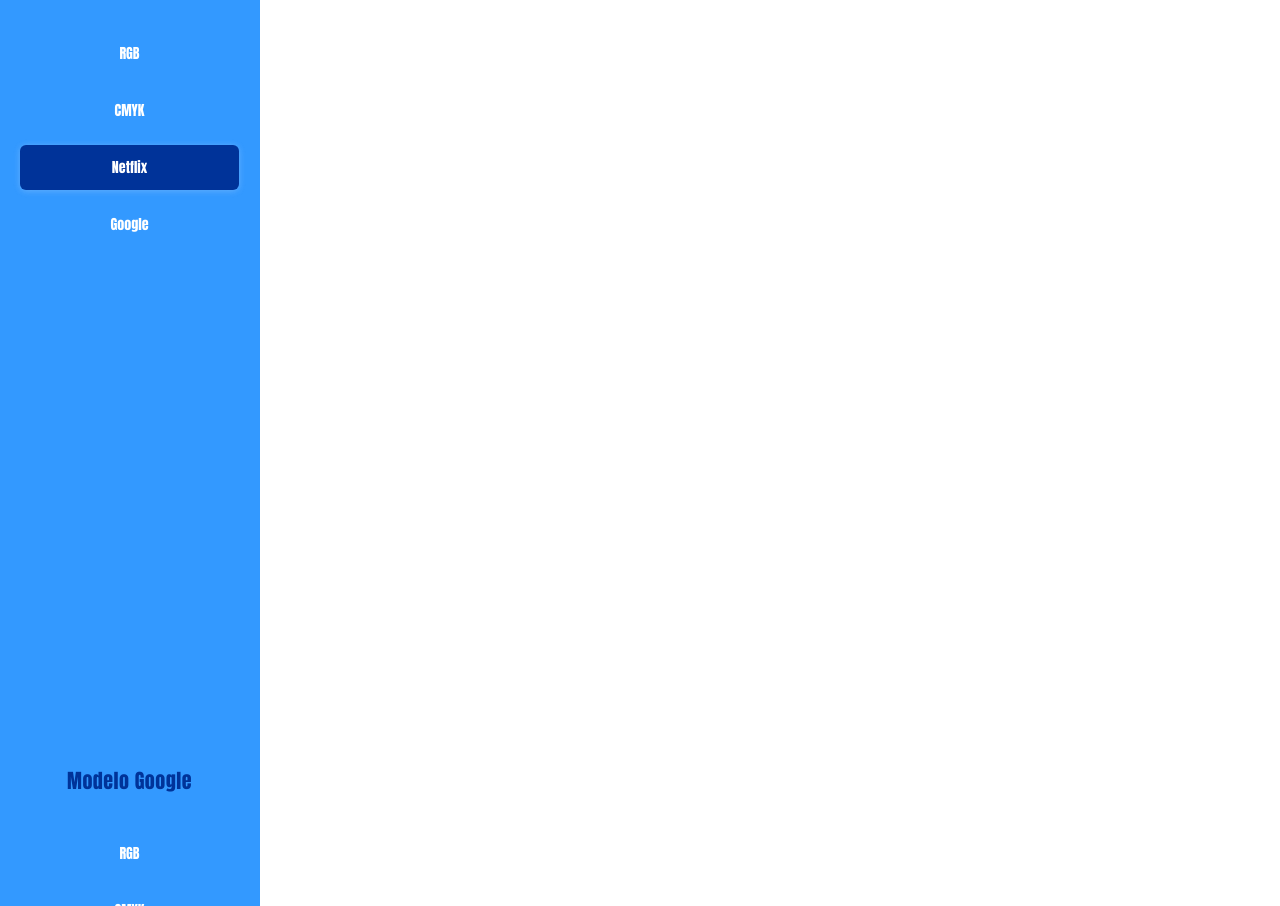
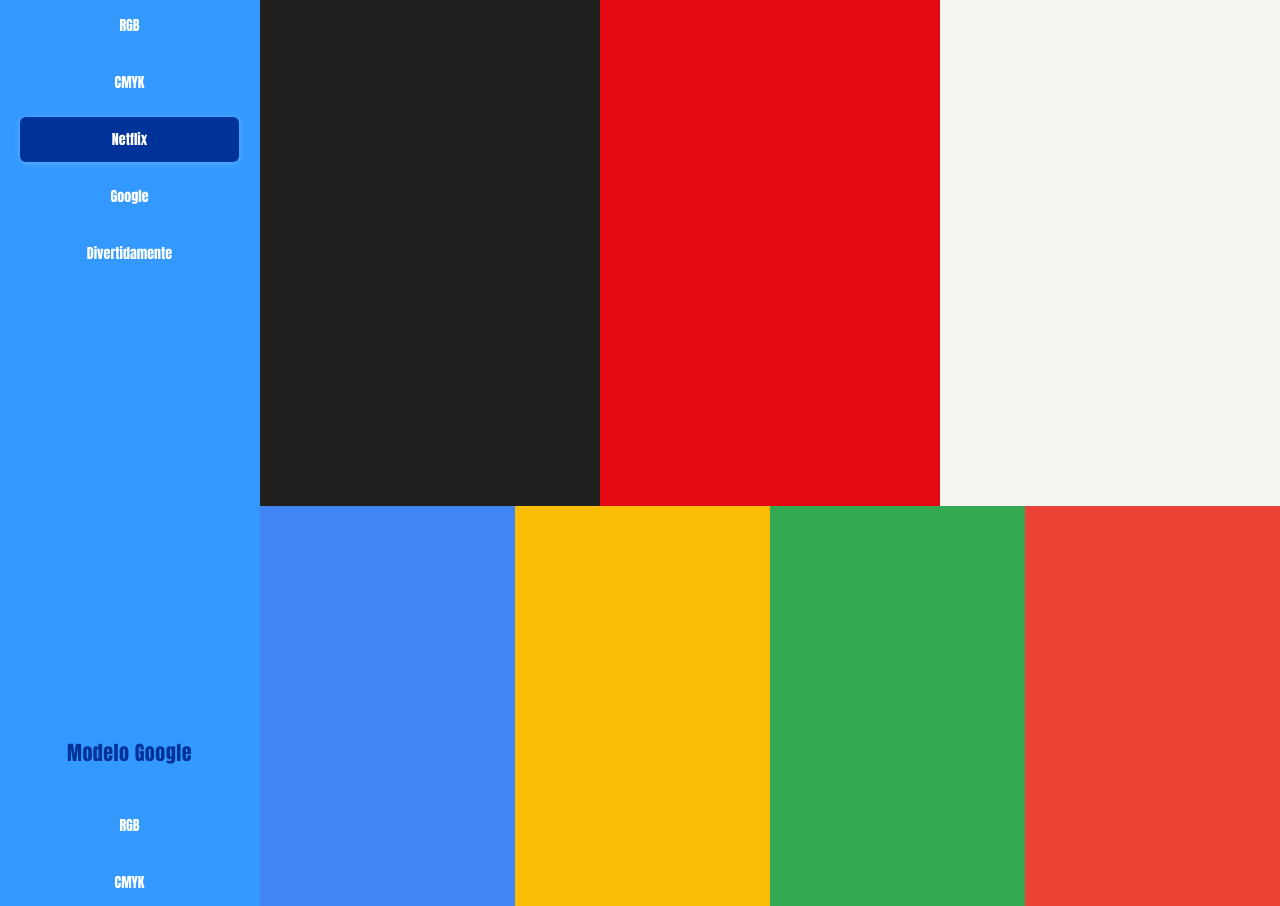
Before and after one commit to joaopneto310/Display_TA, a website: page Modo_cores/modo-cores.html in a window 1280 px wide. Shown: the part 1894-2800 px from the top of the page. Drawn offline with Linux system fonts and the light colour scheme.

Commit message:
ADD: Modelo Divertidamente

```diff
--- a/Modo_cores/css/global.css
+++ b/Modo_cores/css/global.css
@@ -108,3 +108,14 @@
 .color-section__bar--cmyk-4{background-color: var(--color-cmyk-4);}
 .color-section__bar--cmyk-5{background-color: var(--color-cmyk-5);}
 .color-section__bar--cmyk-6{background-color: var(--color-cmyk-6);}
+
+
+.color-section__bar--netflix-1{background-color: var(--ui-cor-netflix-pri);}
+.color-section__bar--netflix-2{background-color: var(--ui-cor-netflix-seg);}
+.color-section__bar--netflix-3{background-color: var(--ui-cor-netflix-terc);}
+
+
+.color-section__bar--Google-1{background-color: var(--ui-cor-google-pri);}
+.color-section__bar--Google-2{background-color: var(--ui-cor-google-seg);}
+.color-section__bar--Google-3{background-color: var(--ui-cor-google-terc);}
+.color-section__bar--Google-4{background-color: var(--ui-cor-google-quart);}
--- a/Modo_cores/modo-cores.html
+++ b/Modo_cores/modo-cores.html
@@ -18,6 +18,7 @@
             <a href="#cmyk"class="color-section__link">CMYK</a>
             <a href="#netflix"class="color-section__link">Netflix</a>
             <a href="#google"class="color-section__link">Google</a>
+            <a href="#divertidamente"class="color-section__link">Divertidamente</a>
 
 
         </nav>
@@ -43,6 +44,7 @@
             <a href="#cmyk"class="color-section__link color-section__link--active">CMYK</a>
             <a href="#netflix"class="color-section__link">Netflix</a>
             <a href="#google"class="color-section__link">Google</a>
+            <a href="#divertidamente"class="color-section__link">Divertidamente</a>
 
 
         </nav>
@@ -68,6 +70,7 @@
             <a href="#cmyk"class="color-section__link">CMYK</a>
             <a href="#netflix"class="color-section__link color-section__link--active">Netflix</a>
             <a href="#google"class="color-section__link">Google</a>
+            <a href="#divertidamente"class="color-section__link">Divertidamente</a>
 
 
 
@@ -101,6 +104,7 @@
              <a href="#cmyk"class="color-section__link">CMYK</a>
              <a href="#netflix"class="color-section__link">Netflix</a>
              <a href="#google"class="color-section__link color-section__link--active">Google</a>
+             <a href="#divertidamente"class="color-section__link">Divertidamente</a>
 
 
 
@@ -114,5 +118,36 @@
 
 </section>
 
+
+<section id="divertidamente" class="color-section">
+    <aside class="color-section__sidebar">
+        <h2 class="color-section__title">Modelo divertidamente</h2>
+        <nav class="color-section__menu">
+            <a href="#rgb"class="color-section__link">RGB</a>
+            <a href="#cmyk"class="color-section__link">CMYK</a>
+            <a href="#netflix"class="color-section__link">Netflix</a>
+            <a href="#google"class="color-section__link">Google</a>
+            <a href="#divertidamente"class="color-section__link color-section__link--active">Divertidamente</a>
+
+
+
+
+
+        </nav>
+    </aside>
+
+
+        <div class="color-section__bar color-section__bar--divertidamente-1"></div>
+        <div class="color-section__bar color-section__bar--divertidamente-2"></div>
+        <div class="color-section__bar color-section__bar--divertidamente-3"></div>
+        <div class="color-section__bar color-section__bar--divertidamente-4"></div>
+        <div class="color-section__bar color-section__bar--divertidamente-5"></div>
+        <div class="color-section__bar color-section__bar--divertidamente-6"></div>
+        <div class="color-section__bar color-section__bar--divertidamente-7"></div>
+        <div class="color-section__bar color-section__bar--divertidamente-8"></div>
+        <div class="color-section__bar color-section__bar--divertidamente-9"></div>
+        <div class="color-section__bar color-section__bar--divertidamente-10"></div>
+
+
 </body>
 </html>
```
